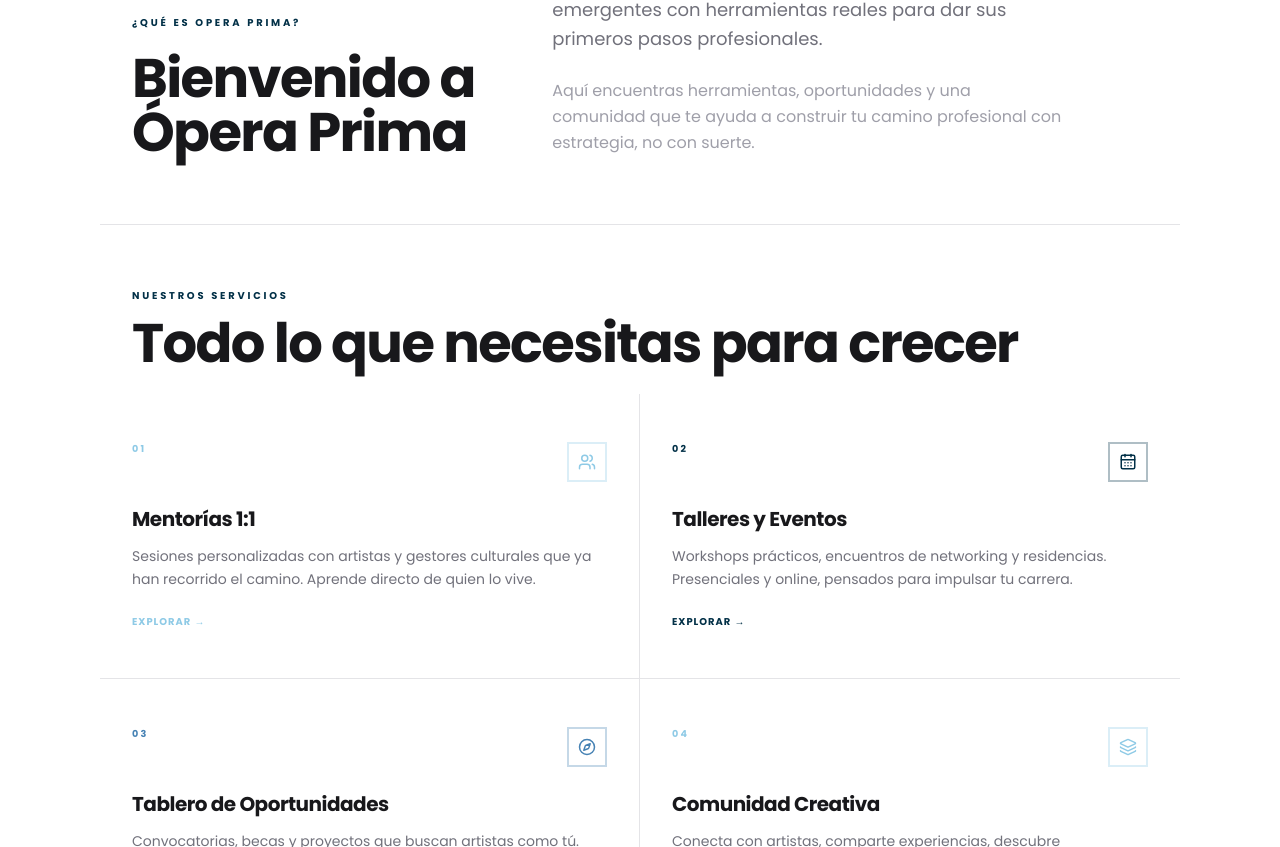
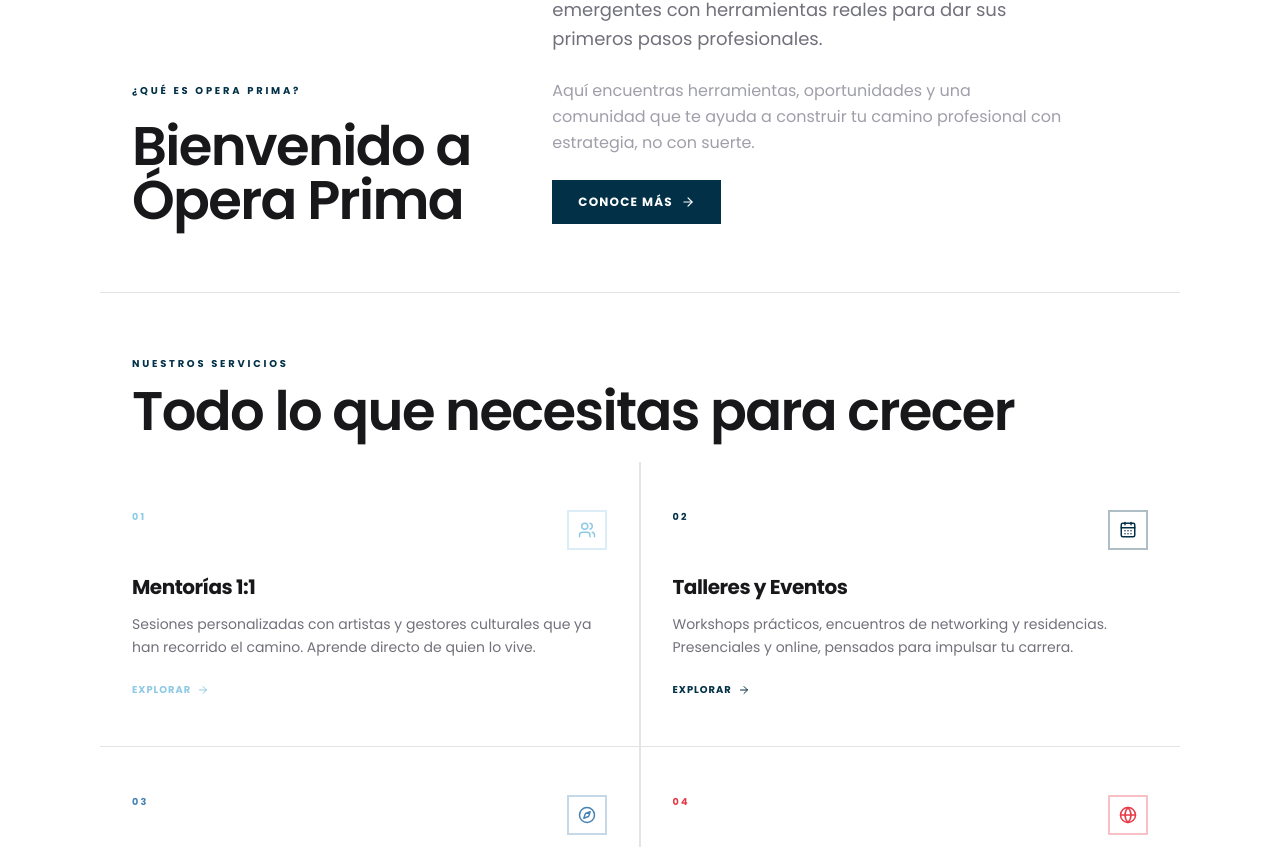
Before and after one commit to sjmontano/OperaPrima, a Next.js app: page / in a window 1280 px wide. Shown: the part 933-1780 px from the top of the page. Built offline with nearby package versions, Linux system fonts and the light colour scheme; no server answers; the database is empty.

Commit message:
agregar boton Conoce mas a /sobre, cambiar 4to servicio de Membresia Premium a Comunidad con icono Globe, mejorar hover con elevacion y barra de acento animada

```diff
--- a/src/components/shared/WhatIsSection.tsx
+++ b/src/components/shared/WhatIsSection.tsx
@@ -2,14 +2,15 @@
 
 import { EditableText } from '@/components/editor/EditableText'
 import { TimelineAnimation } from '@/components/ui/timeline-animation'
-import { CalendarDays, Compass, Layers, Users, type LucideIcon } from 'lucide-react'
+import { ArrowRight, CalendarDays, Compass, Globe, Users, type LucideIcon } from 'lucide-react'
+import Link from 'next/link'
 import { useRef } from 'react'
 
 const ICON_MAP: Record<string, LucideIcon> = {
   Users,
   CalendarDays,
   Compass,
-  Layers,
+  Globe,
 }
 
 export interface ServiceCard {
@@ -48,10 +49,10 @@ const DEFAULT_CARDS: ServiceCard[] = [
   },
   {
     num: '04',
-    icon: 'Layers',
-    title: 'Comunidad Creativa',
-    desc: 'Conecta con artistas, comparte experiencias, descubre colaboraciones y forma parte de un espacio donde el aprendizaje y las oportunidades nacen de la comunidad.',
-    accent: '#8ECAE6',
+    icon: 'Globe',
+    title: 'Comunidad',
+    desc: 'Conecta con otros artistas emergentes, comparte tu trabajo y encuentra colaboraciones que impulsen tu carrera.',
+    accent: '#E63946',
     href: '/comunidad',
   },
 ]
@@ -104,7 +105,7 @@ export function WhatIsSection({
                 as="h2"
                 animationNum={1}
                 timelineRef={ref}
-                className="text-4xl leading-none font-bold tracking-[-0.03em] text-zinc-900 lg:text-[3.4rem]"
+                className="text-4xl leading-none font-semibold tracking-[-0.03em] text-zinc-900 lg:text-[3.4rem]"
               >
                 <EditableText
                   value={heading}
@@ -142,6 +143,15 @@ export function WhatIsSection({
                   className=""
                 />
               </TimelineAnimation>
+              <TimelineAnimation as="div" animationNum={4} timelineRef={ref}>
+                <Link
+                  href="/sobre"
+                  className="inline-flex items-center gap-2 border-2 border-[#023047] bg-[#023047] px-6 py-3 text-xs font-bold tracking-widest text-white uppercase transition-all duration-150 hover:-translate-x-0.5 hover:-translate-y-0.5 hover:bg-transparent hover:text-[#023047] hover:shadow-[4px_4px_0_#023047]"
+                >
+                  Conoce más
+                  <ArrowRight size={14} />
+                </Link>
+              </TimelineAnimation>
             </div>
           </div>
         </div>
@@ -165,7 +175,7 @@ export function WhatIsSection({
             as="h2"
             animationNum={5}
             timelineRef={ref}
-            className="text-4xl leading-none font-bold tracking-[-0.03em] text-zinc-900 lg:text-[3.4rem]"
+            className="text-4xl leading-none font-semibold tracking-[-0.03em] text-zinc-900 lg:text-[3.4rem]"
           >
             <EditableText
               value={serviceHeading}
@@ -176,7 +186,7 @@ export function WhatIsSection({
           </TimelineAnimation>
         </div>
 
-        <div className="grid grid-cols-1 divide-y divide-zinc-200 md:grid-cols-2 md:divide-y-0">
+        <div className="grid grid-cols-1 md:grid-cols-2 md:gap-px md:bg-zinc-200">
           {cards.map((s, i) => {
             const Icon = ICON_MAP[s.icon]
             return (
@@ -186,8 +196,18 @@ export function WhatIsSection({
                 href={s.href}
                 animationNum={i + 6}
                 timelineRef={ref}
-                className={`group flex flex-col gap-6 border-zinc-200 px-8 py-12 transition-all duration-200 hover:bg-zinc-50 ${i % 2 === 0 ? 'md:border-r' : ''} ${i < 2 ? 'border-b' : ''}`}
+                className={`group relative flex flex-col gap-6 bg-white px-8 py-12 transition-all duration-300 hover:z-10 hover:-translate-y-1 hover:shadow-lg ${i % 2 === 0 ? 'md:border-r md:border-zinc-200' : ''} ${i < 2 ? 'border-b border-zinc-200 md:border-b-0' : ''}`}
+                style={{
+                  borderBottom: i >= 2 ? '1px solid' : undefined,
+                  borderColor: i >= 2 ? '#e4e4e7' : undefined,
+                }}
               >
+                {/* Accent bar on hover */}
+                <div
+                  className="absolute top-0 left-0 h-1 w-0 transition-all duration-300 group-hover:w-full"
+                  style={{ backgroundColor: s.accent }}
+                />
+
                 <div className="flex items-start justify-between">
                   <span
                     className="text-[0.6rem] font-bold tracking-[0.24em] uppercase"
@@ -200,6 +220,7 @@ export function WhatIsSection({
                     style={{
                       borderColor: `${s.accent}50`,
                       color: s.accent,
+                      boxShadow: `0 0 0 ${s.accent}00`,
                     }}
                     onMouseEnter={(e) => {
                       ;(e.currentTarget as HTMLDivElement).style.boxShadow = `3px 3px 0 ${s.accent}`
@@ -213,7 +234,7 @@ export function WhatIsSection({
                 </div>
 
                 <div className="flex flex-col gap-3">
-                  <h3 className="text-xl leading-snug font-bold tracking-tight text-zinc-900">
+                  <h3 className="text-xl leading-snug font-bold tracking-tight text-zinc-900 transition-colors duration-200 group-hover:text-[#023047]">
                     <EditableText
                       value={s.title}
                       onSave={(v) => __onFieldChange?.(`cards.${i}.title`, v)}
@@ -233,10 +254,14 @@ export function WhatIsSection({
                 </div>
 
                 <span
-                  className="mt-auto flex items-center gap-1.5 self-start text-[0.62rem] font-bold tracking-widest uppercase transition-all duration-150 group-hover:gap-3"
+                  className="mt-auto flex items-center gap-1.5 self-start text-[0.62rem] font-bold tracking-widest uppercase transition-all duration-300 group-hover:gap-3"
                   style={{ color: s.accent }}
                 >
-                  Explorar →
+                  Explorar
+                  <ArrowRight
+                    size={12}
+                    className="transition-transform duration-300 group-hover:translate-x-1"
+                  />
                 </span>
               </TimelineAnimation>
             )
```
